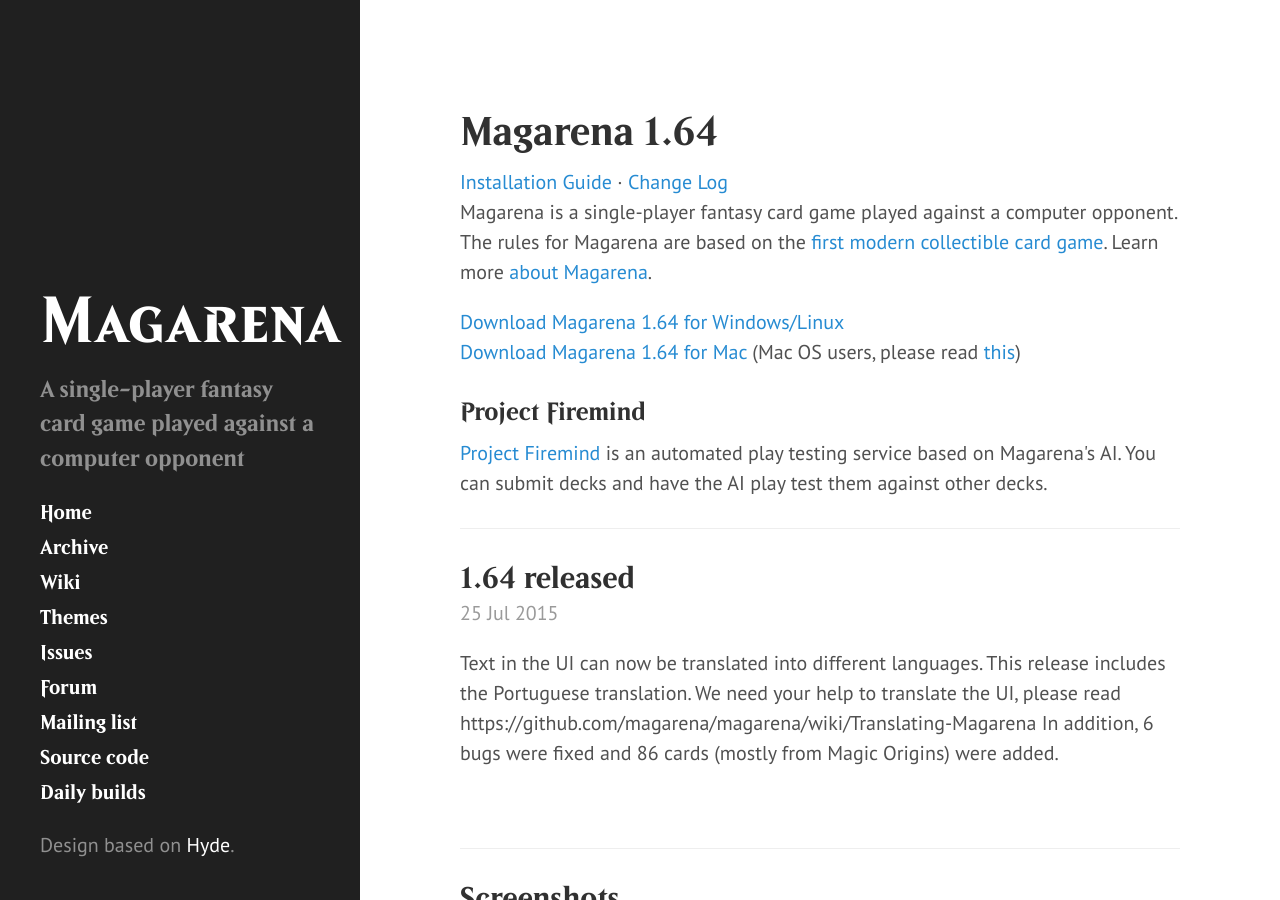
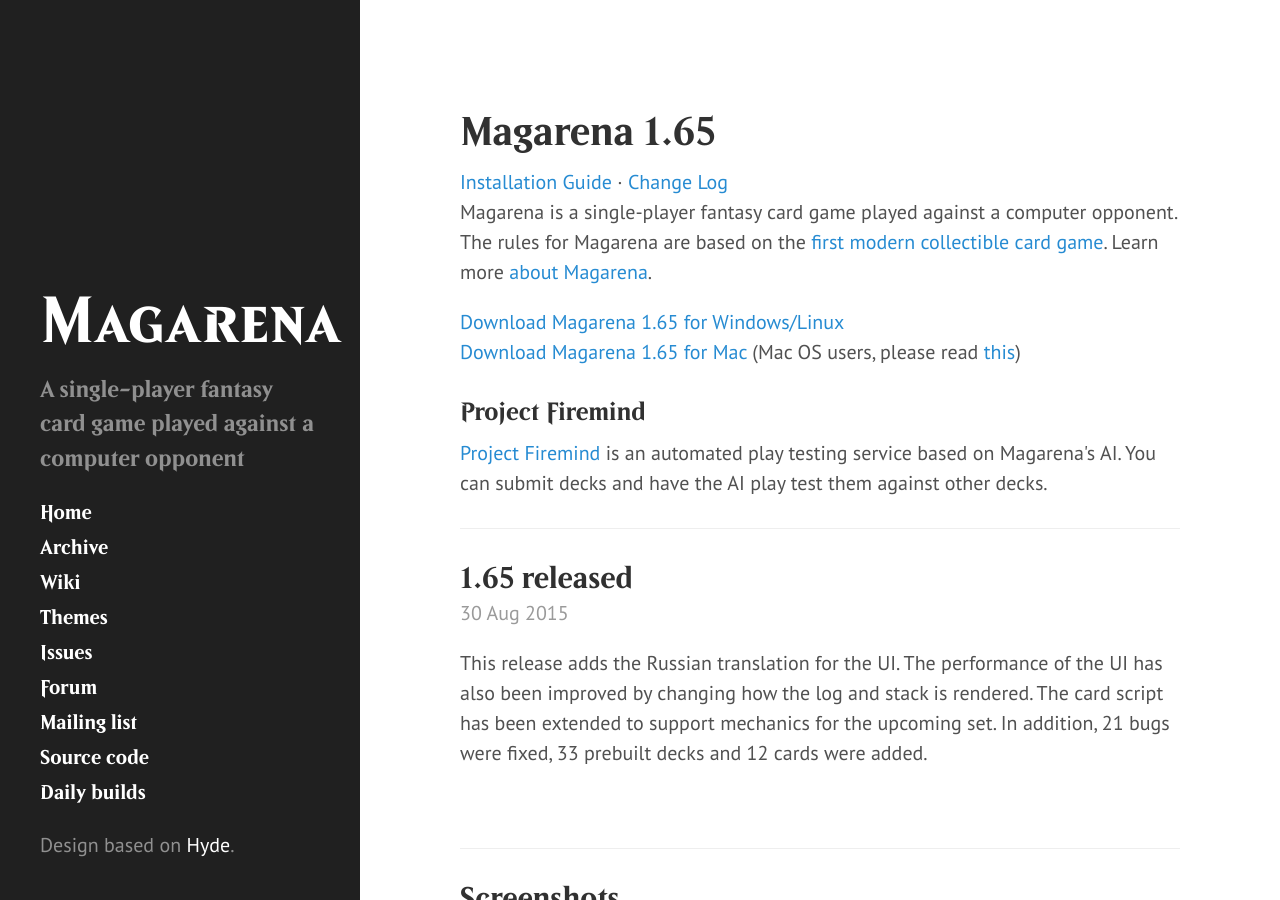
Before and after one commit to magarena/magarena.github.io, a Jekyll site: the page built from index.html, in a window 1280 px wide and 900 px high. Built offline with Jekyll 4.4.1, drawn with Linux system fonts in a browser that asks for light colours; Markdown is read by kramdown in place of the engine named in the settings; the list of posts is cut into pages by our own code.

Commit message:
add 1.65 release post

```diff
--- a/_config.yml
+++ b/_config.yml
@@ -20,7 +20,7 @@
 paginate:         1
 
 # Custom vars
-version:          '1.64'
+version:          '1.65'
 
 github:
   repo:           //github.com/magarena/magarena
--- /dev/null
+++ b/_posts/2015-08-30-1-65-released.md
@@ -0,0 +1,9 @@
+---
+layout: post
+title: "1.65 released"
+---
+
+This release adds the Russian translation for the UI. The performance of the UI
+has also been improved by changing how the log and stack is rendered. The card
+script has been extended to support mechanics for the upcoming set.  In
+addition, 21 bugs were fixed, 33 prebuilt decks and 12 cards were added.
```
